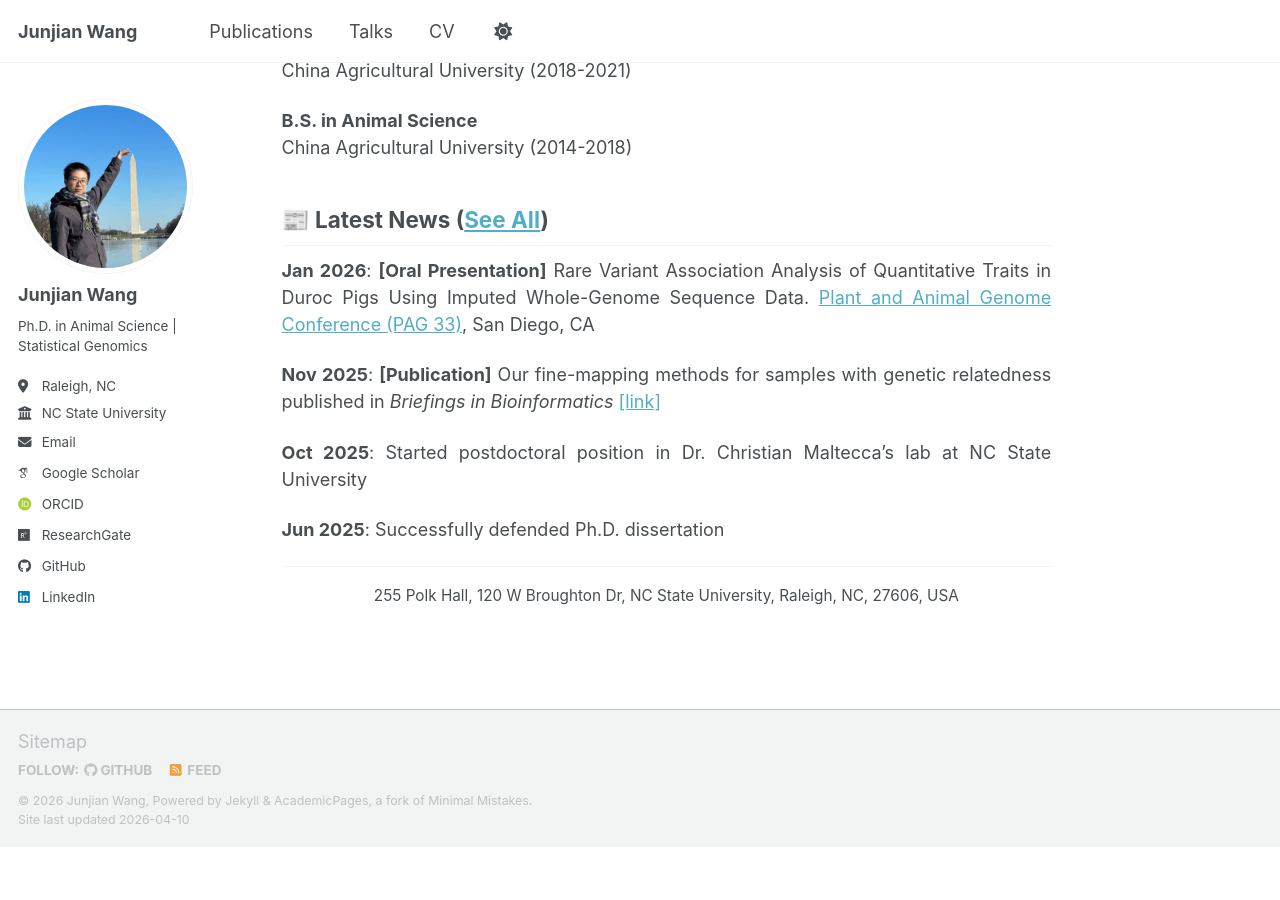
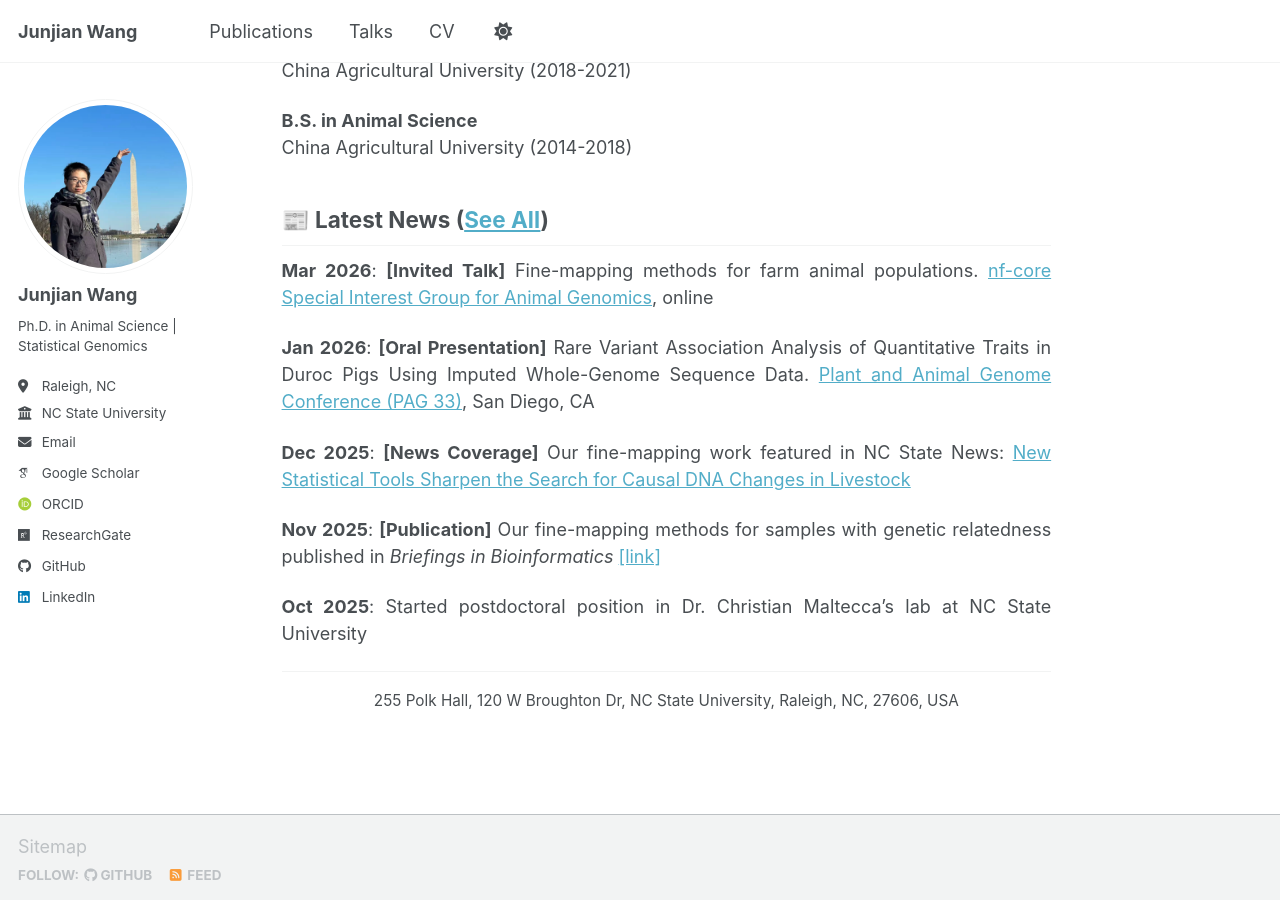
Before and after one commit to JJWang259/JJWang259.github.io, a Jekyll site: the page built from _pages/about.md, in a window 1280 px wide and 900 px high, scrolled down 655 px. Built offline with Jekyll 4.4.1, drawn with Linux system fonts in a browser that asks for light colours; some web fonts are replaced; a script bundle is joined from its source files by our own code; library files that are not in the unit come from our copies; before the commit the page ends 1502 px from its top, so only the background shows below that.

Commit message:
Add new news entries to news.yml

```diff
--- a/_data/news.yml
+++ b/_data/news.yml
@@ -1,5 +1,11 @@
+- date: "2026-03-18"
+  title: "**[Invited Talk]** Fine-mapping methods for farm animal populations. [nf-core Special Interest Group for Animal Genomics](https://nf-co.re/events/2026/sig_animalgenomics_mar), online"
+
 - date: "2026-01-10"
   title: "**[Oral Presentation]** Rare Variant Association Analysis of Quantitative Traits in Duroc Pigs Using Imputed Whole-Genome Sequence Data. [Plant and Animal Genome Conference (PAG 33)](https://www.intlpag.org/), San Diego, CA"
+
+- date: "2025-12-02"
+  title: "**[News Coverage]** Our fine-mapping work featured in NC State News: [New Statistical Tools Sharpen the Search for Causal DNA Changes in Livestock](https://news.ncsu.edu/2025/12/new-statistical-tools-sharpen-the-search-for-causal-dna-changes-in-livestock/)"
 
 - date: "2025-11-15"
   title: "**[Publication]** Our fine-mapping methods for samples with genetic relatedness published in *Briefings in Bioinformatics* [[link]](https://doi.org/10.1093/bib/bbaf614)"
```
